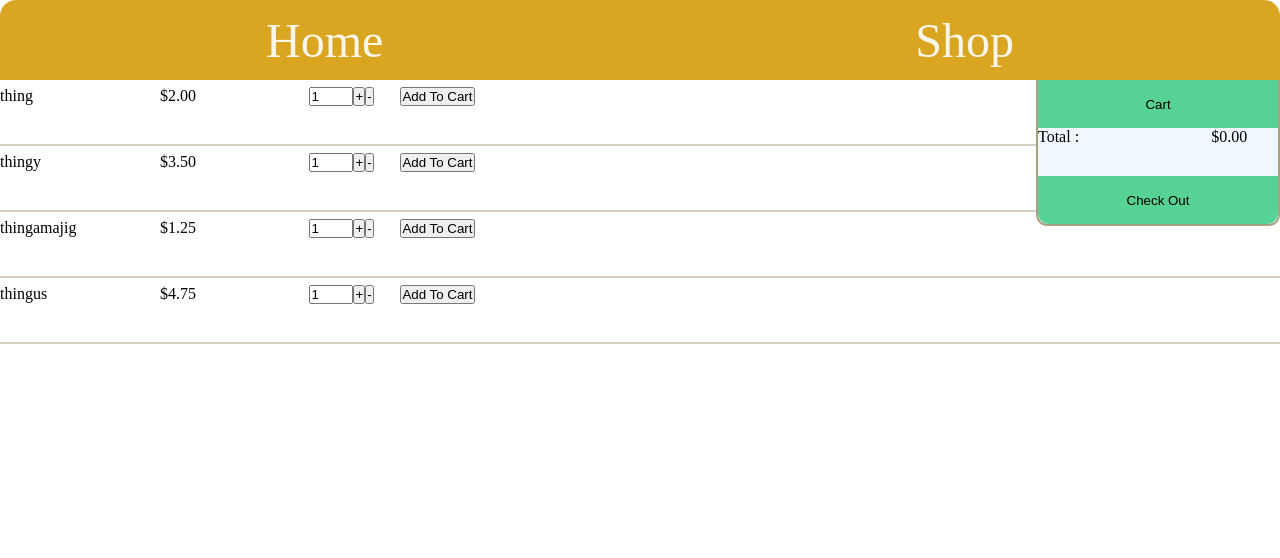
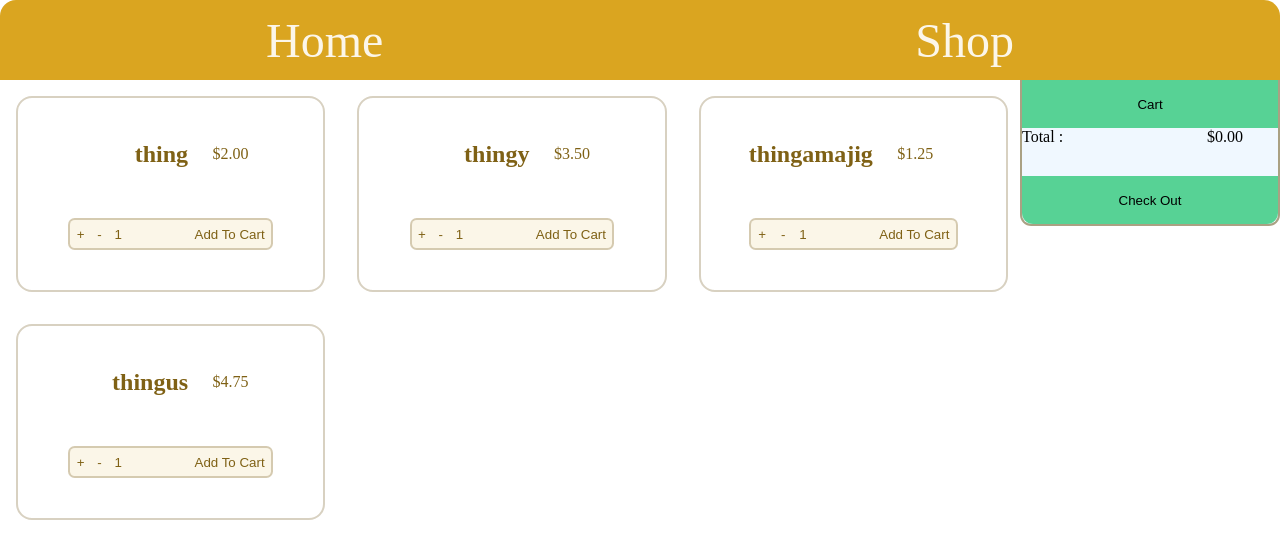
Before and after one commit to hoholabs/react-shopping-cart, a React (Create React App) app: page /Shop in a window 1280 px wide. Shown: the top 558 px of the page. Built offline with nearby package versions, Linux system fonts and the light colour scheme.

Commit message:
CSS: changed style of item display to boxes in a grid. changed colors

```diff
--- a/src/Item.js
+++ b/src/Item.js
@@ -1,18 +1,19 @@
 function Item(props) {
     return (
         <li className="item">
-            <p>{props.name}</p>
-            <p>
-                {new Intl.NumberFormat('en-IN', {
-                    style: 'currency',
-                    currency: 'USD'
-                }).format(props.price)}
-            </p>
             <form
                 onSubmit={(event) => {
                     props.add(event, props.id);
                 }}
             >
+                <h2 className="item-name">{props.name}</h2>
+                <p className="item-price">
+                    {new Intl.NumberFormat('en-IN', {
+                        style: 'currency',
+                        currency: 'USD'
+                    }).format(props.price)}
+                </p>
+
                 <input
                     type="text"
                     name="qty"
@@ -22,7 +23,7 @@ function Item(props) {
                     }}
                 ></input>
                 <button
-                    className="incdec-btn"
+                    className="inc-btn"
                     type="button"
                     onClick={() => {
                         props.incdec(props.id, 1);
@@ -31,7 +32,7 @@ function Item(props) {
                     +
                 </button>
                 <button
-                    className="incdec-btn"
+                    className="dec-btn"
                     type="button"
                     onClick={() => {
                         props.incdec(props.id, -1);
--- a/src/index.css
+++ b/src/index.css
@@ -3,6 +3,10 @@ html,
 body {
     margin: 0rem;
     padding: 0;
+}
+
+:root {
+    --soft-border: rgba(100, 74, 8, 0.25);
 }
 
 nav {
@@ -37,7 +41,8 @@ nav a {
 
 #shop-page {
     display: grid;
-    /* border-top: solid black 2px; */
+    grid-template-columns: 1fr 1fr 1fr;
+    width: 80vw;
 }
 
 #cart {
@@ -45,7 +50,7 @@ nav a {
     position: fixed;
     top: 5em;
     right: 0;
-    width: 15em;
+    width: 20vw;
     border: solid rgb(100, 74, 8, 0.5) 2px;
     display: grid;
     list-style-type: none;
@@ -54,6 +59,7 @@ nav a {
     border-top-right-radius: 0;
     border-top-left-radius: 0;
     border-top: none;
+    grid-row-end: -1;
 }
 
 #cart button {
@@ -82,27 +88,75 @@ nav a {
 }
 
 .item {
-    grid-column-start: 1;
+    border: solid var(--soft-border) 2px;
+    border-radius: 1rem;
     list-style: none;
-    display: grid;
-    grid-template-columns: 10em 7em 15em;
-    padding-bottom: 2em;
-    height: 2em;
-    border-bottom: solid rgba(100, 74, 8, 0.25) 2px;
-    align-items: center;
+    padding: 1rem;
+    margin: 1rem;
+    height: 10rem;
+    color: rgb(127, 97, 21);
 }
 
 .item form {
     display: grid;
-    grid-auto-flow: column;
+    grid-template-columns: auto auto 5em auto;
+    grid-template-rows: 1fr 1fr;
     justify-content: center;
-    justify-items: center;
+    align-items: center;
+    height: 100%;
+}
+
+.item .item-name {
+    grid-column-start: 1;
+    grid-column-end: -2;
+    justify-self: end;
+}
+
+.item .item-price {
+    grid-column-end: -1;
+    justify-self: center;
 }
 
 .item form input {
-    width: 3em;
+    padding: 0.4rem;
+    /* width: 3em; */
+    height: 1rem;
+    grid-row-start: 2;
+    grid-column-end: -2;
+    border: none;
+    background-color: rgba(218, 165, 32, 0.1);
+    border-top: solid var(--soft-border) 2px;
+    border-bottom: solid var(--soft-border) 2px;
+    color: rgb(127, 97, 21);
+}
+
+.item form button {
+    grid-row-start: 2;
+    padding: 0.4rem;
+    border: 0px;
+    /* border-radius: 0.2rem; */
+    background-color: rgba(218, 165, 32, 0.1);
+    border-top: solid var(--soft-border) 2px;
+    border-bottom: solid var(--soft-border) 2px;
+    color: rgb(127, 97, 21);
+}
+.item form .inc-btn {
+    grid-column-start: 1;
+    /* background-color: rgb(216, 255, 242); */
+    border-left: solid var(--soft-border) 2px;
+    border-top-left-radius: 0.5em;
+    border-bottom-left-radius: 0.5em;
+}
+.item form .dec-btn {
+    grid-column-start: 2;
+    /* background-color: blanchedalmond; */
 }
 
 .item form .add-btn {
-    margin-left: 2em;
+    margin-left: 2rem;
+    grid-column-end: -1;
+    margin: auto;
+    border-right: solid var(--soft-border) 2px;
+    border-top-right-radius: 0.5em;
+    border-bottom-right-radius: 0.5em;
 }
```
